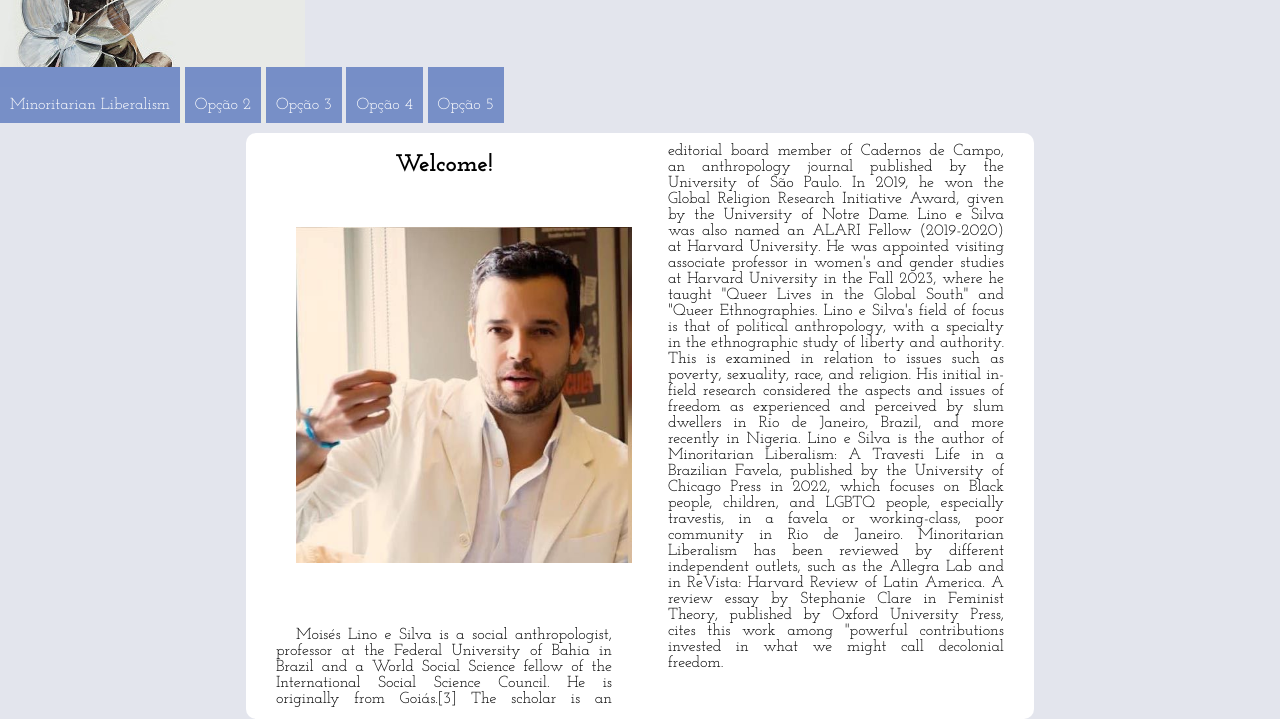
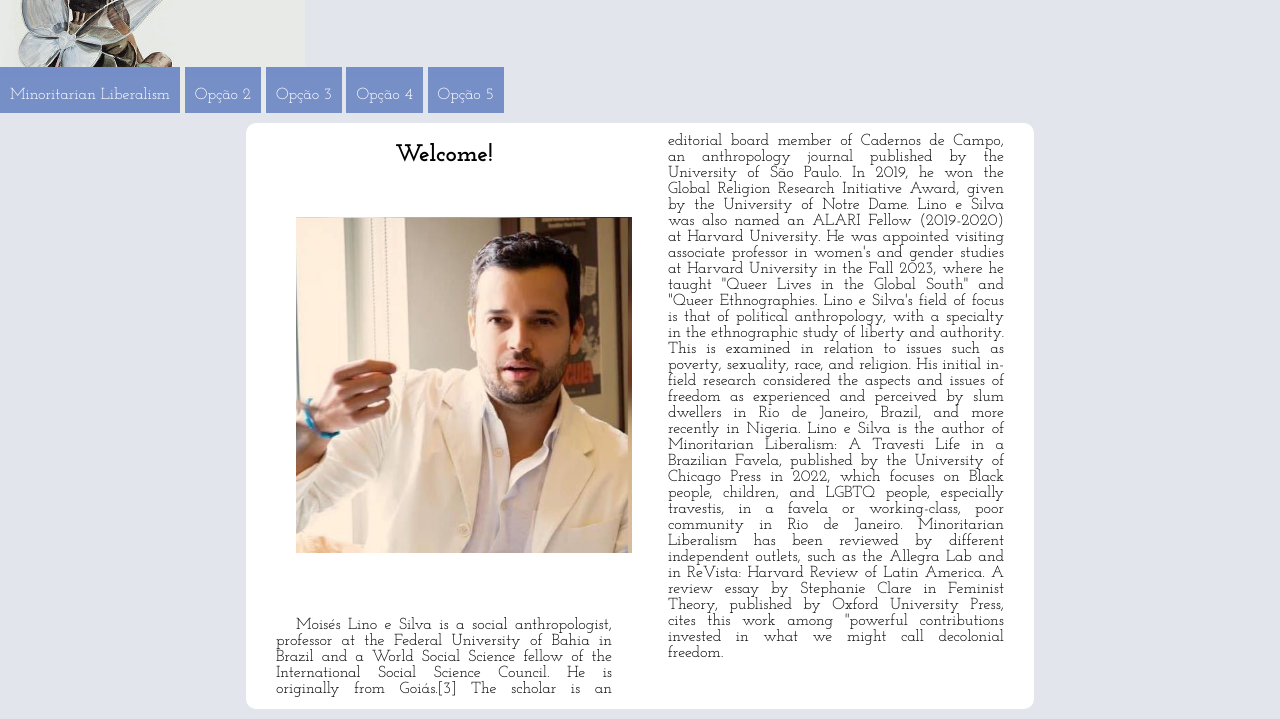
Before and after one commit to carolinecdalorto/site-moises, a plain HTML site: page index.html in a window 1280 px wide. Shown: the part 169-888 px from the top of the page. Drawn offline with nearby package versions, Linux system fonts and the light colour scheme.

Commit message:
Update style.css

```diff
--- a/estilos/style.css
+++ b/estilos/style.css
@@ -61,11 +61,11 @@
         background-color: #778fc7;
         color: white;
         text-align: center;
-        border-top: 20px solid #778fc788;
+        border-top: 10px solid #778fc788;
     }
 
     menu > ul > li > a:hover {
-        background-color:#2e6fab;
+        background-color: #778fc7;
     }
 
     main {
```
